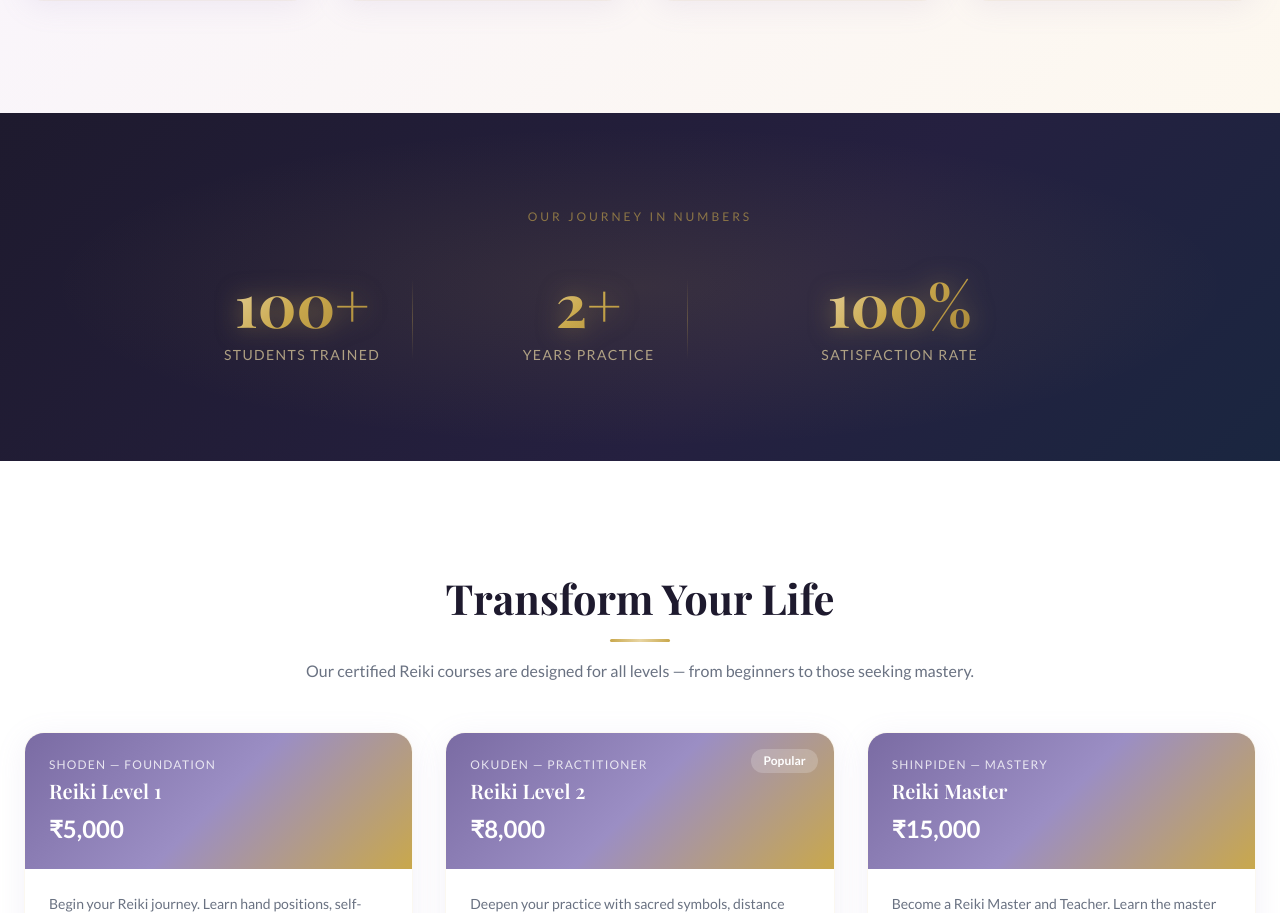
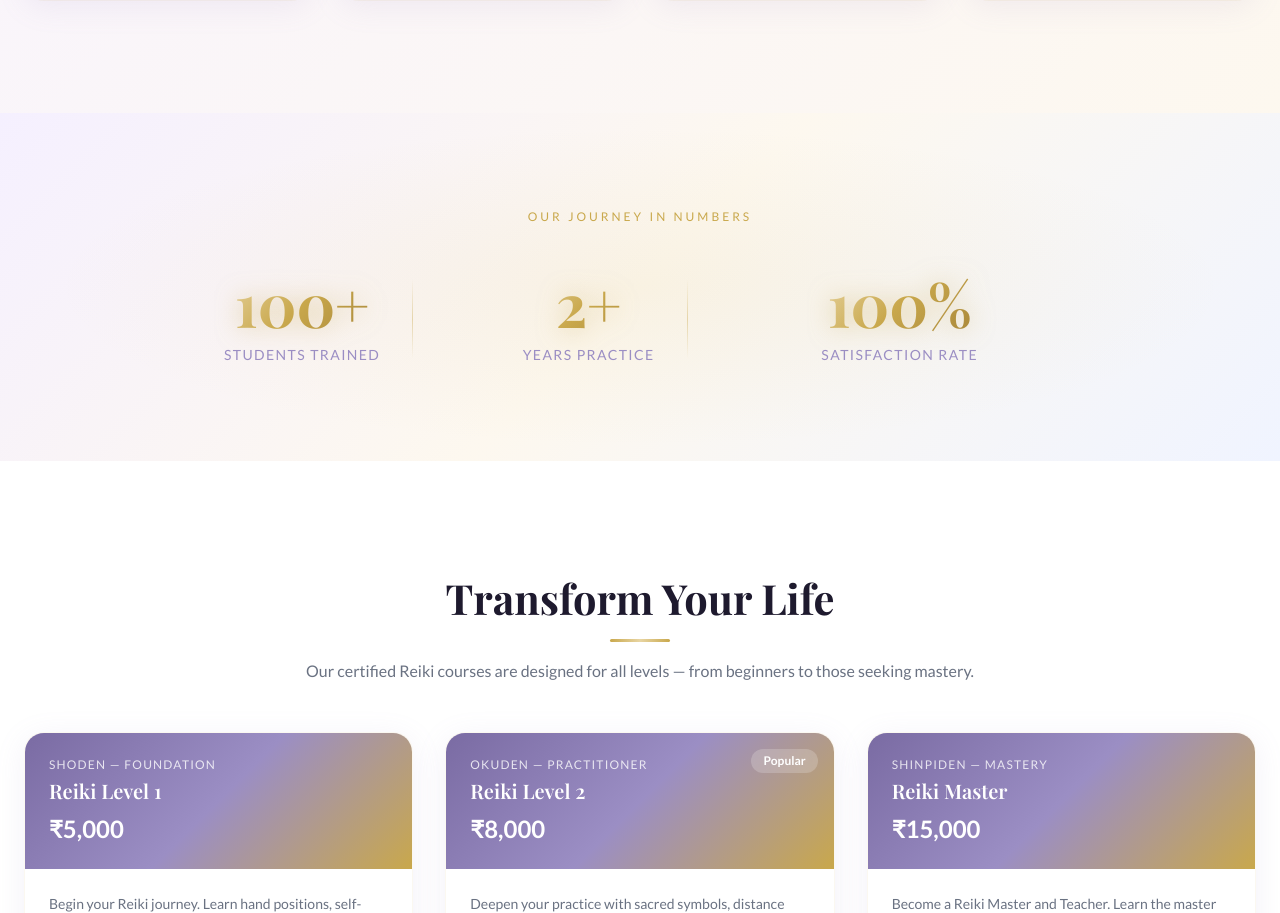
Before and after one commit to KartheekNelloree/InfiniteJourneyReikiHealingWebsite, a React (Vite) app: page / in a window 1280 px wide. Shown: the part 2021-2934 px from the top of the page. Built offline with nearby package versions, Linux system fonts and the light colour scheme; a web font is replaced by a local one.

Commit message:
Fix: light stats section, face-centered photo, deploy update
Co-Authored-By: Claude Sonnet 4.6 <noreply@anthropic.com>

```diff
--- a/src/pages/About.jsx
+++ b/src/pages/About.jsx
@@ -41,8 +41,8 @@ export default function About() {
               <img
                 src="/geetha.jpg"
                 alt="Geetha — Reiki Growth Coach"
-                className="w-72 h-72 rounded-full object-cover object-top relative z-10"
-                style={{ boxShadow: '0 20px 50px rgba(155,142,196,0.35)' }}
+                className="w-80 h-80 rounded-full object-cover relative z-10"
+                style={{ objectPosition: 'center 15%', boxShadow: '0 20px 50px rgba(155,142,196,0.35)' }}
               />
               {/* Badge */}
               <div className="absolute bottom-3 left-1/2 -translate-x-1/2 z-20 px-4 py-1.5 rounded-full text-white text-xs font-semibold tracking-wide whitespace-nowrap" style={{ background: 'linear-gradient(135deg, var(--gold), var(--gold-dark))', boxShadow: '0 4px 15px rgba(201,168,76,0.4)' }}>
--- a/src/pages/Home.jsx
+++ b/src/pages/Home.jsx
@@ -129,7 +129,7 @@ function StatCounter({ number, label, suffix }) {
       >
         <span ref={ref}>0</span>{suffix}
       </div>
-      <p className="text-sm tracking-widest uppercase font-medium" style={{ color: 'rgba(232,213,163,0.7)' }}>
+      <p className="text-sm tracking-widest uppercase font-medium" style={{ color: 'var(--purple)' }}>
         {label}
       </p>
     </div>
@@ -520,21 +520,19 @@ export default function Home() {
       {/* ── Stats ── */}
       <section
         className="py-24 px-6 relative overflow-hidden"
-        style={{ background: 'linear-gradient(135deg, #1e1a2e 0%, #252040 60%, #1a2640 100%)' }}
+        style={{ background: 'linear-gradient(135deg, #f5f0ff 0%, #fdf8ef 50%, #f0f4ff 100%)' }}
       >
-        {/* Radial gold glow center */}
         <div
           style={{
             position: 'absolute', inset: 0,
-            background: 'radial-gradient(ellipse at center, rgba(201,168,76,0.12) 0%, transparent 65%)',
+            background: 'radial-gradient(ellipse at center, rgba(201,168,76,0.08) 0%, transparent 65%)',
             pointerEvents: 'none',
           }}
         />
         <div className="max-w-4xl mx-auto relative" style={{ zIndex: 1 }}>
-          {/* Section label */}
           <p
             className="text-center text-xs tracking-widest uppercase mb-12 font-medium"
-            style={{ color: 'rgba(201,168,76,0.6)', letterSpacing: '0.25em' }}
+            style={{ color: 'var(--gold)', letterSpacing: '0.25em' }}
           >
             Our Journey In Numbers
           </p>
@@ -546,7 +544,7 @@ export default function Home() {
                   <div
                     style={{
                       width: '1px', height: '80px',
-                      background: 'linear-gradient(to bottom, transparent, rgba(201,168,76,0.3), transparent)',
+                      background: 'linear-gradient(to bottom, transparent, rgba(201,168,76,0.4), transparent)',
                       flexShrink: 0,
                     }}
                   />
```
Also changed, not shown: public/Geetha mam pic.jpeg (added), 1 other file (tests, documents, lock files or other folders).
